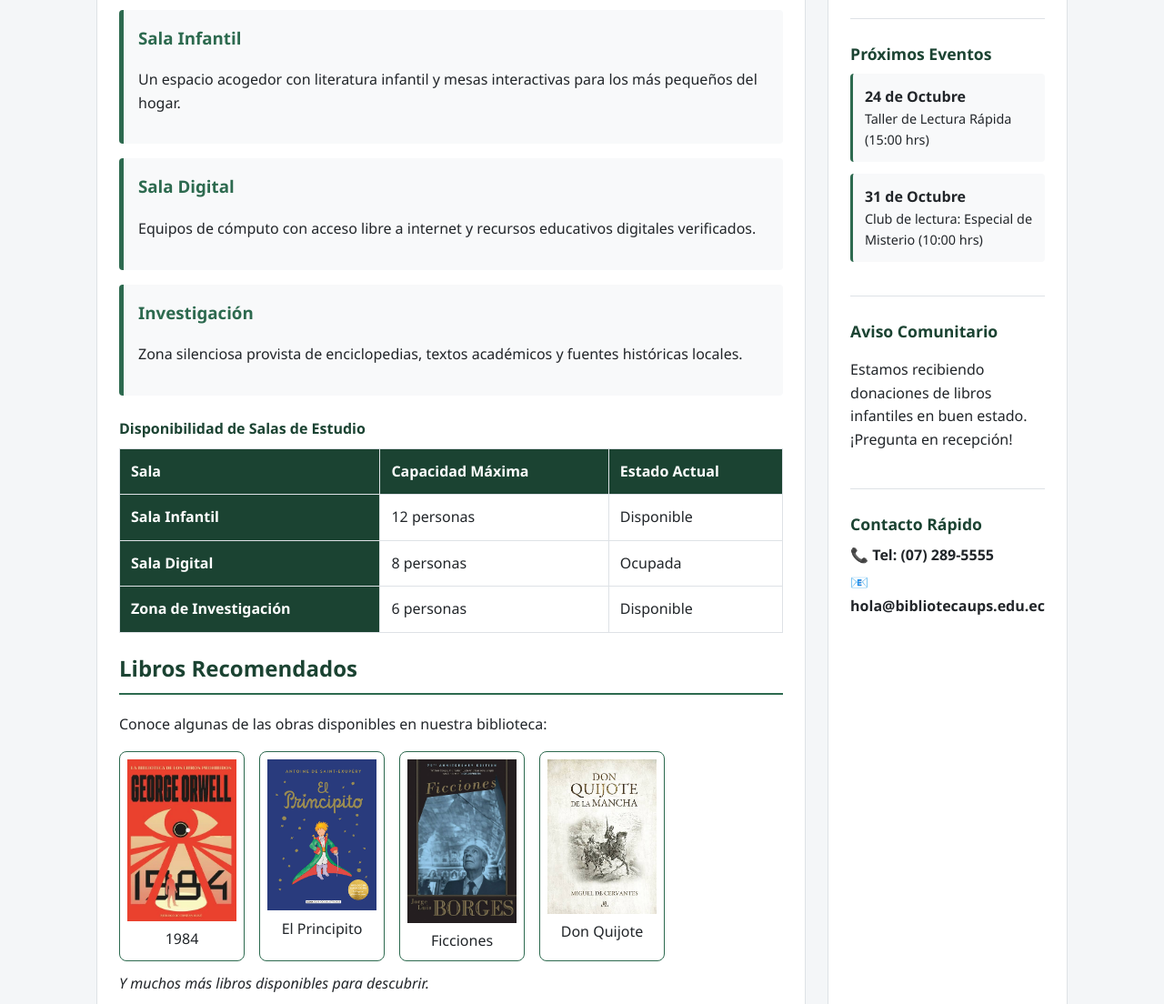
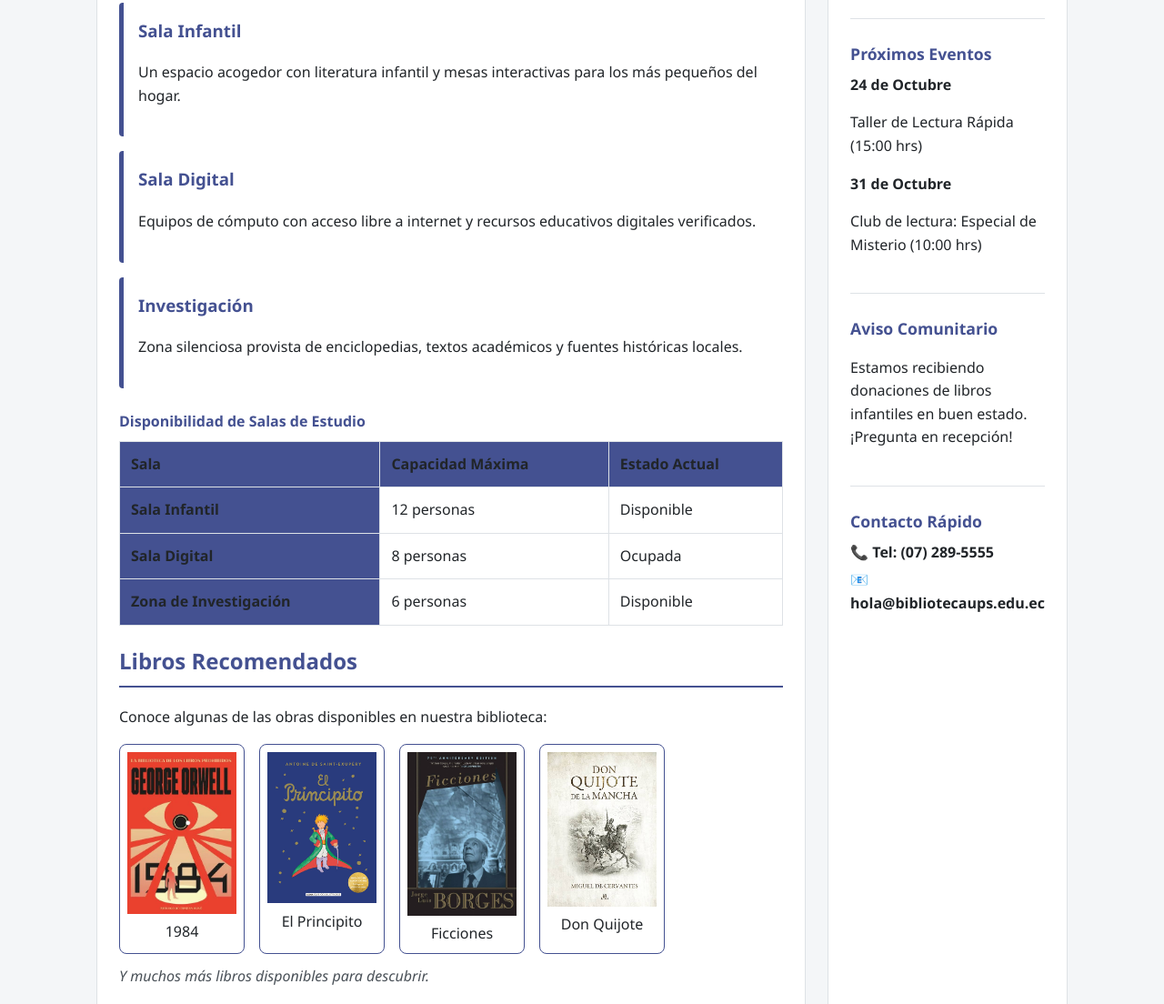
Before and after one commit to EMCMateo/AplicacionLiberia, a plain HTML site: page index.html in a window 1280 px wide. Shown: the part 398-1502 px from the top of the page at 91% size. Drawn offline with Linux system fonts and the light colour scheme.

Commit message:
FIX: Implementacion de colores segun el esquema del usuario

```diff
--- a/css/estilos.css
+++ b/css/estilos.css
@@ -1,19 +1,47 @@
-
 :root {
-    --color-primario: #1b4332;
-    --color-secundario: #2d6a4f;
+    --color-primario: #445191;
+    --color-secundario: #445191;
     --color-fondo: #f4f6f8;
     --color-tarjeta: #ffffff;
     --color-texto: #212529;
     --color-texto-claro: #495057;
     --color-cajas: #ffffff;
     --borde-radio: 8px;
+    --figure-border: #dee2e6;
 }
+
+@media (prefers-color-scheme: dark) {
+    :root {
+        --color-primario: #329b94;
+        --color-secundario: #329b94;
+        --color-fondo: #121212;
+        --color-tarjeta: #1e1e1e;
+        --color-texto: #ffffff;
+        --color-texto-claro: #a0aab5;
+        --color-cajas: #1e1e1e;
+        --figure-border: #329b94;
+    }
+
+    th, .btn-submit {
+        color: #121212;
+        font-weight: 900;
+    }
+}
+
 * {
     box-sizing: border-box;
 }
 
+a:focus-visible, button:focus-visible, input:focus-visible {
+    outline: 3px solid #005fcc;
+    outline-offset: 2px;
+}
+
 body {
+    display: grid;
+    grid-template-columns: 1fr;
+    gap: 1.5rem;
+    padding: 1rem;
     margin: 0;
     font-family: "Segoe UI", Roboto, sans-serif;
     color: var(--color-texto);
@@ -21,36 +49,26 @@ body {
     line-height: 1.6;
 }
 
-
-a:focus-visible, button:focus-visible, input:focus-visible {
-    outline: 3px solid #005fcc;
-    outline-offset: 2px;
-}
-
-/* css grid */
-body {
-    display: grid;
-    grid-template-columns: 1fr;
-    gap: 1.5rem;
-    padding: 1rem;
-}
-
 header, main, aside, footer {
     background-color: var(--color-cajas);
     padding: 1.5rem;
     border-radius: var(--borde-radio);
-    border: 1px solid #dee2e6;
+    border: 1px solid var(--figure-border);
 }
 
 header, footer {
     text-align: center;
 }
 
-
 header h1 {
     color: var(--color-primario);
     margin-top: 0;
+}
 
+h2 {
+    color: var(--color-primario);
+    border-bottom: 2px solid var(--color-secundario);
+    padding-bottom: 0.5rem;
 }
 
 nav ul {
@@ -58,10 +76,8 @@ nav ul {
     padding: 0;
     display: flex;
     flex-wrap: wrap;
-    gap: 4rem;
+    gap: 1rem;
     justify-content: center;
-
-
 }
 
 nav a {
@@ -73,24 +89,18 @@ nav a {
 }
 
 nav a:hover {
-    background-color: #e9ecef;
-}
-
-h2 {
-    color: var(--color-primario);
-    border-bottom: 2px solid var(--color-secundario);
-    padding-bottom: 0.5rem;
+    background-color: var(--color-secundario);
+    color: #ffffff;
 }
 
 .cards-container {
     display: flex;
     flex-direction: column;
     gap: 1rem;
-    margin: 1.5rem 0;
 }
 
 .card {
-    background-color: #f8f9fa;
+    background-color: var(--color-tarjeta);
     border-left: 5px solid var(--color-secundario);
     padding: 1rem;
     border-radius: 4px;
@@ -99,6 +109,28 @@ h2 {
 .card h3 {
     margin-top: 0;
     color: var(--color-secundario);
+}
+
+.galeria-simple {
+    display: flex;
+    flex-wrap: wrap;
+    gap: 1rem;
+    margin-top: 1rem;
+}
+
+.galeria-simple figure {
+    margin: 0;
+    border: 1px solid var(--color-secundario);
+    padding: 0.5rem;
+    text-align: center;
+    background-color: var(--color-tarjeta);
+    border-radius: var(--borde-radio);
+}
+
+.gallery-note {
+    margin-top: 0.75rem;
+    font-style: italic;
+    color: var(--color-texto-claro);
 }
 
 .table-wrapper {
@@ -121,17 +153,15 @@ caption {
 
 th, td {
     padding: 0.75rem;
-    border: 1px solid #dee2e6;
+    border: 1px solid var(--figure-border);
 }
 
 th {
     background-color: var(--color-primario);
-    color: #ffffff;
 }
 
-/* --- FORMULARIO ACCESIBLE --- */
 fieldset {
-    border: 1px solid #ced4da;
+    border: 1px solid var(--figure-border);
     border-radius: var(--borde-radio);
     padding: 1.2rem;
     margin-bottom: 1.5rem;
@@ -159,27 +189,26 @@ input[type="tel"],
 input[type="date"] {
     width: 100%;
     padding: 0.75rem;
-    border: 1px solid #ced4da;
+    border: 1px solid var(--figure-border);
     border-radius: 4px;
     font-size: 1rem;
+    background-color: var(--color-fondo);
+    color: var(--color-texto);
 }
 
-.radio-group div,
-.checkbox-group div {
+.radio-group div, .checkbox-group div {
     margin-bottom: 0.5rem;
     display: flex;
     align-items: center;
     gap: 0.5rem;
 }
 
-.radio-group input,
-.checkbox-group input {
+.radio-group input, .checkbox-group input {
     width: 1.2rem;
     height: 1.2rem;
 }
 
-.radio-group label,
-.checkbox-group label {
+.radio-group label, .checkbox-group label {
     margin-bottom: 0;
     font-weight: normal;
 }
@@ -190,64 +219,26 @@ input[type="date"] {
     border: none;
     padding: 0.75rem 1.5rem;
     font-size: 1rem;
-    font-weight: bold;
     border-radius: 4px;
     cursor: pointer;
     width: 100%;
 }
 
 .btn-submit:hover {
-    background-color: var(--color-secundario);
+    opacity: 0.9;
 }
 
-
-.galeria-simple {
-    display: flex;
-    flex-wrap: wrap;
-    gap: 1rem;
-    margin-top: 1rem;
-}
-
-.galeria-simple figure {
-    margin: 0;
-    border: 1px solid #ced4da;
-    padding: 0.5rem;
-    text-align: center;
-    background-color: var(--color-tarjeta);
-    border-radius: var(--borde-radio);
-    border-color: var(--color-secundario);
-}
-
-.gallery-note {
-    margin-top: 0.75rem;
-    font-style: italic;
-}
-
-aside h2 {
+aside h2, aside h3 {
     margin-top: 0;
-}
-
-aside h3 {
-    color: var(--color-primario);
-    margin-bottom: 0.25rem;
-}
-
-aside section + section {
-    margin-top: 1.25rem;
-}
-
-aside ul {
-    padding-left: 1.25rem;
-}
-
-aside a {
+    margin-bottom: 0.5rem;
+    font-size: 1.1rem;
     color: var(--color-primario);
 }
 
 .aside-bloque {
     margin-bottom: 1.5rem;
     padding-bottom: 1.5rem;
-    border-bottom: 1px solid #dee2e6;
+    border-bottom: 1px solid var(--figure-border);
 }
 
 .aside-bloque:last-child {
@@ -256,29 +247,9 @@ aside a {
     padding-bottom: 0;
 }
 
-.aside-bloque h2, .aside-bloque h3 {
-    margin-top: 0;
-    margin-bottom: 0.5rem;
-    font-size: 1.1rem;
-    color: var(--color-primario);
-}
-
 .aside-bloque ul {
     padding-left: 1.2rem;
     margin: 0;
-}
-
-.evento {
-    background-color: #f8f9fa;
-    padding: 0.8rem;
-    border-left: 3px solid var(--color-secundario);
-    margin-bottom: 0.8rem;
-    border-radius: 4px;
-}
-
-.evento p {
-    margin: 0;
-    font-size: 0.9rem;
 }
 
 .contacto-rapido p {
@@ -288,13 +259,13 @@ aside a {
 
 @media (min-width: 600px) {
     body {
-        grid-template-columns: 3fr 1fr; /* 2 columnas: principal (ancha) y aside (estrecha) */
+        grid-template-columns: 3fr 1fr;
         grid-template-areas:
             "cabecera cabecera"
             "principal lateral"
             "pie pie";
         max-width: 1100px;
-        margin: 0 auto;
+        margin: auto;
     }
 
     header { grid-area: cabecera; }
@@ -302,9 +273,11 @@ aside a {
     aside { grid-area: lateral; }
     footer { grid-area: pie; }
 
-    .btn-enviar {
+    .btn-submit {
         width: auto;
     }
+
+    nav ul { gap: 4rem; }
 }
 
 @media print {
@@ -314,10 +287,12 @@ aside a {
 
     body {
         background-color: white;
+        color: black;
     }
 
     header, main, aside, footer {
         border: none;
+        box-shadow: none;
         padding: 0;
     }
 }
```
